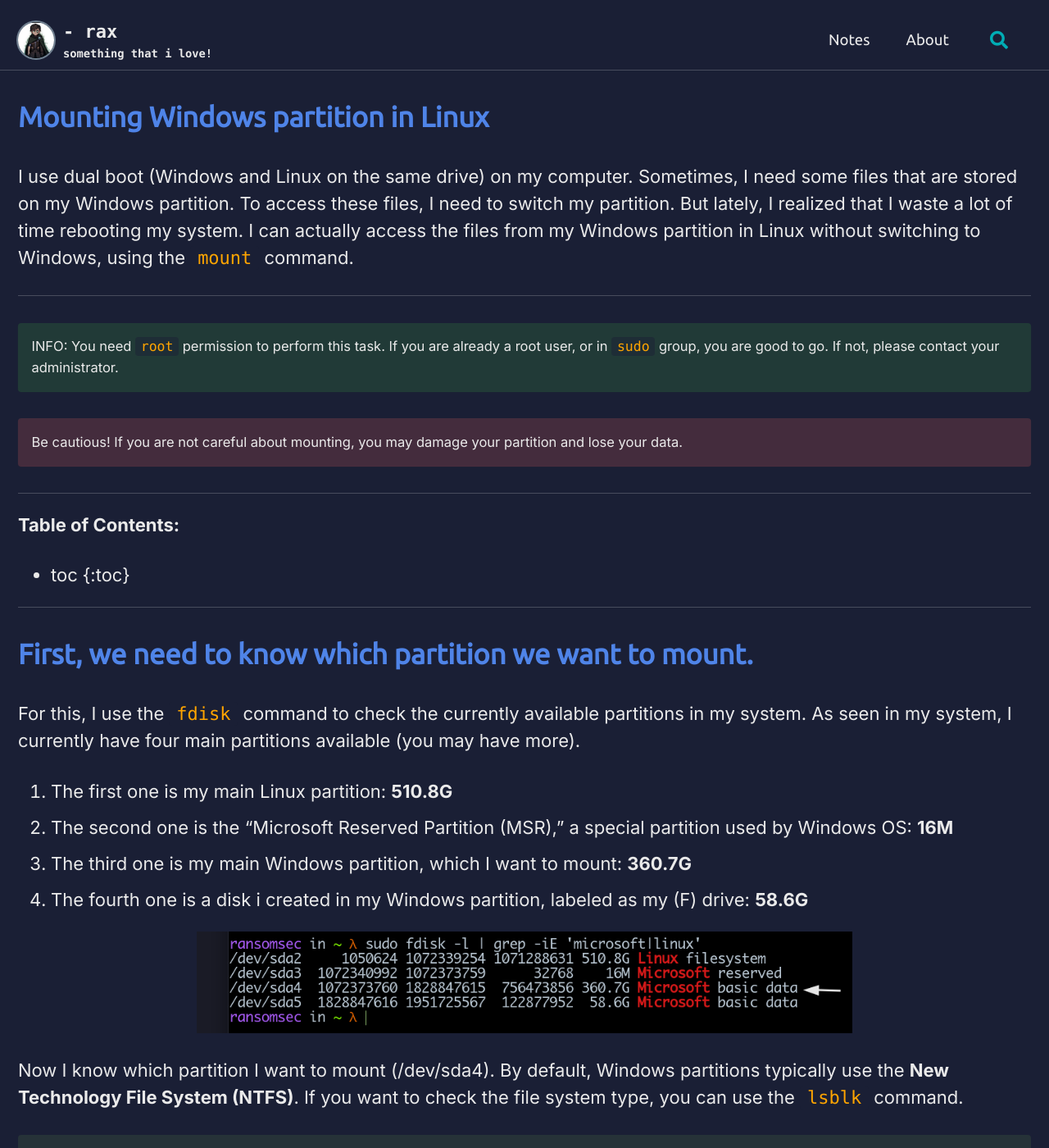
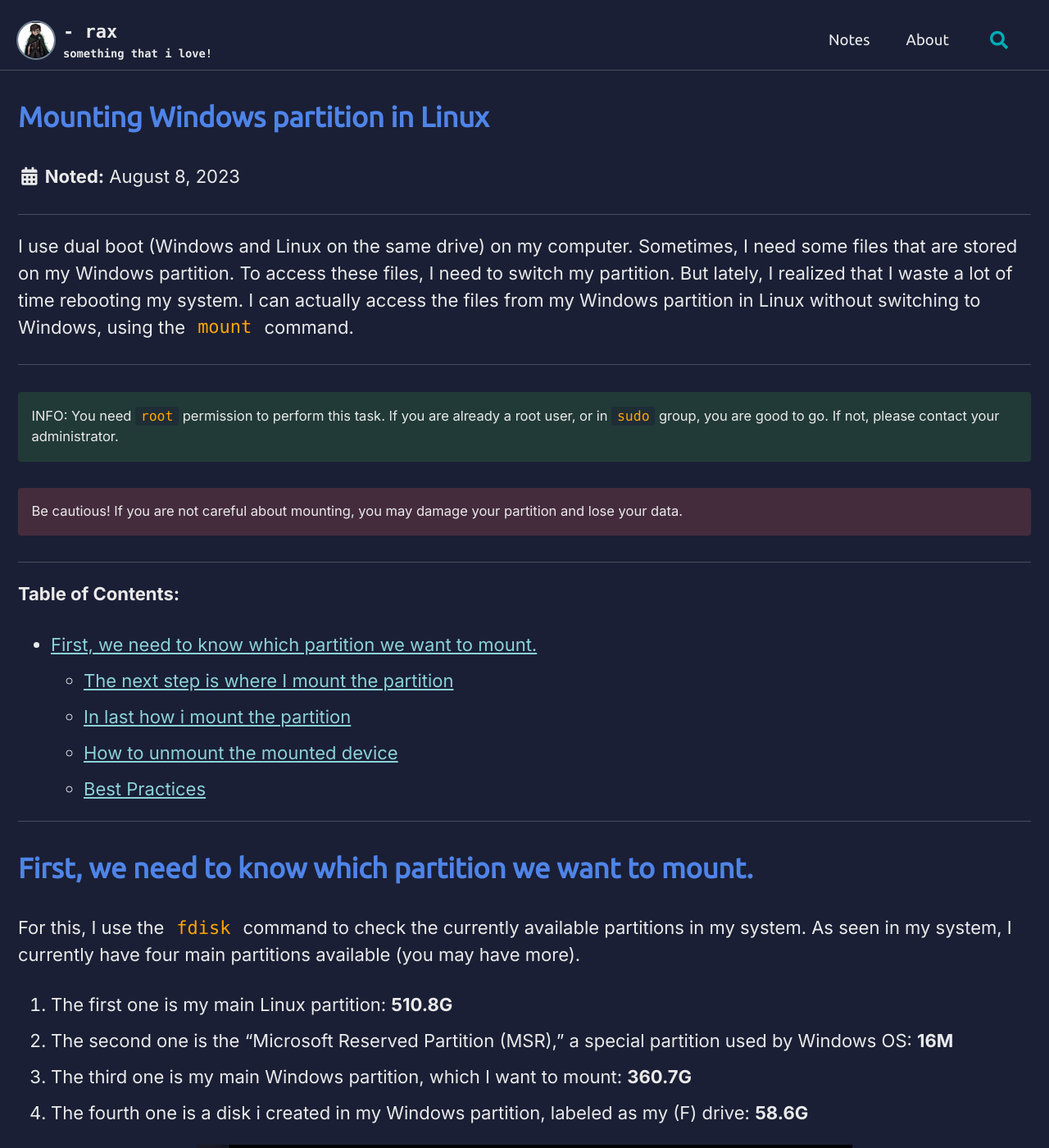
Before and after one commit to ransomsec/ransomsec.github.io, a Jekyll site: the page built from _notes/2023-08-08-mount-windows-in-linux.md, in a window 1280 px wide and 1400 px high. Shown: the whole window at 82% size. Built offline with Jekyll 4.4.1, drawn with Linux system fonts in a browser that asks for light colours; cached includes are drawn as plain includes; some web fonts are replaced; some of the changed text lies outside the part shown.

Commit message:
fixed note issues

```diff
--- a/_config.yml
+++ b/_config.yml
@@ -117,6 +117,11 @@ author:
     - label: "Instagram"
       icon: "fab fa-fw fa-instagram"
       # url: "https://instagram.com/"
+
+# Notes Config
+
+notes_date: false
+notes_pagination: false
 
 # Site Footer
 footer:
--- /dev/null
+++ b/_includes/notes__date.html
@@ -0,0 +1,12 @@
+{% assign date_format = site.date_format | default: "%B %-d, %Y" %}
+{% if page.last_modified_at %}
+<p class="page__date"><strong><i class="fas fa-fw fa-calendar-alt" aria-hidden="true"></i> {{
+        site.data.ui-text[site.locale].date_label | default: "Noted:" }}</strong> <time class="dt-published"
+        datetime="{{ page.last_modified_at | date: " %Y-%m-%d" }}">{{ page.last_modified_at | date: date_format
+        }}</time>
+</p>
+{% elsif page.date %}
+<p class="page__date"><strong><i class="fas fa-fw fa-calendar-alt" aria-hidden="true"></i> {{
+        site.data.ui-text[site.locale].date_label | default: "Noted:" }}</strong> <time class="dt-published"
+        datetime="{{ page.date | date_to_xmlschema }}">{{ page.date | date: date_format }}</time></p>
+{% endif %}
--- a/_layouts/notes.html
+++ b/_layouts/notes.html
@@ -12,8 +12,20 @@ layout: default
     {% endif %}
 
     <section class="notes__content e-content" itemprop="text">
+      {% if page.notes_date %}
+      {% include notes__date.html %}
+      {% elsif site.notes_date %}
+      {% include notes__date.html %}
+      {% endif %}
+
       {{ content }}
-      {% include page__date.html %}
+
+      {% if page.notes_pagination %}
+      {% include post_pagination.html %}
+      {% elsif site.notes_pagination %}
+      {% include post_pagination.html %}
+      {% endif %}
+
     </section>
   </article>
 </div>
--- a/_notes/2023-08-08-mount-windows-in-linux.md
+++ b/_notes/2023-08-08-mount-windows-in-linux.md
@@ -27,7 +30,8 @@ partition and lose your data.
 
 **Table of Contents:**
 
-- toc {:toc}
+* toc
+{:toc}
 
 ---
 
```
Also changed, not shown: other parts of _notes/2023-08-08-mount-windows-in-linux.md (+4 -1 lines), _notes/2023-08-07-the-success-formula.md (+4 -0 lines).
